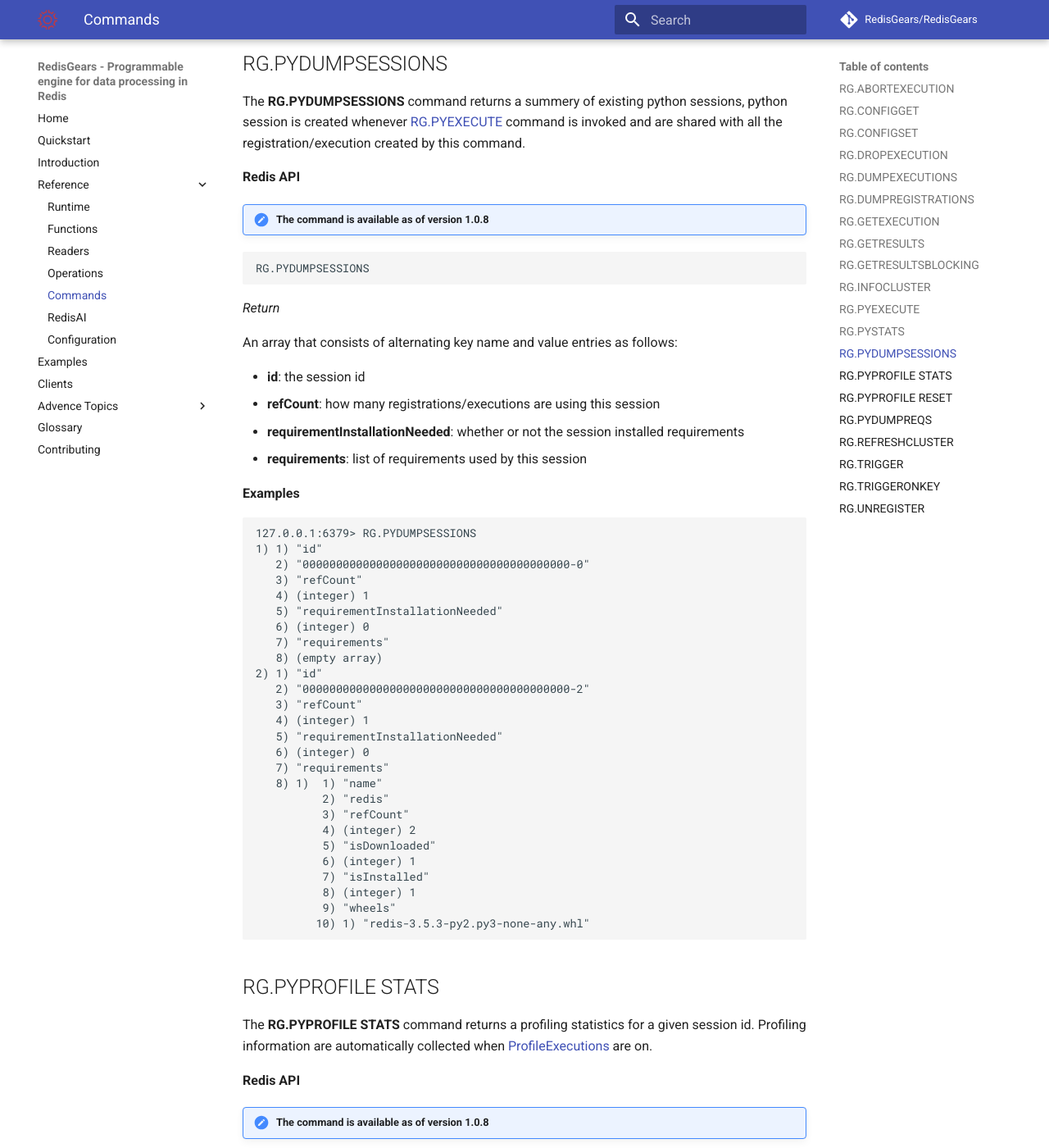
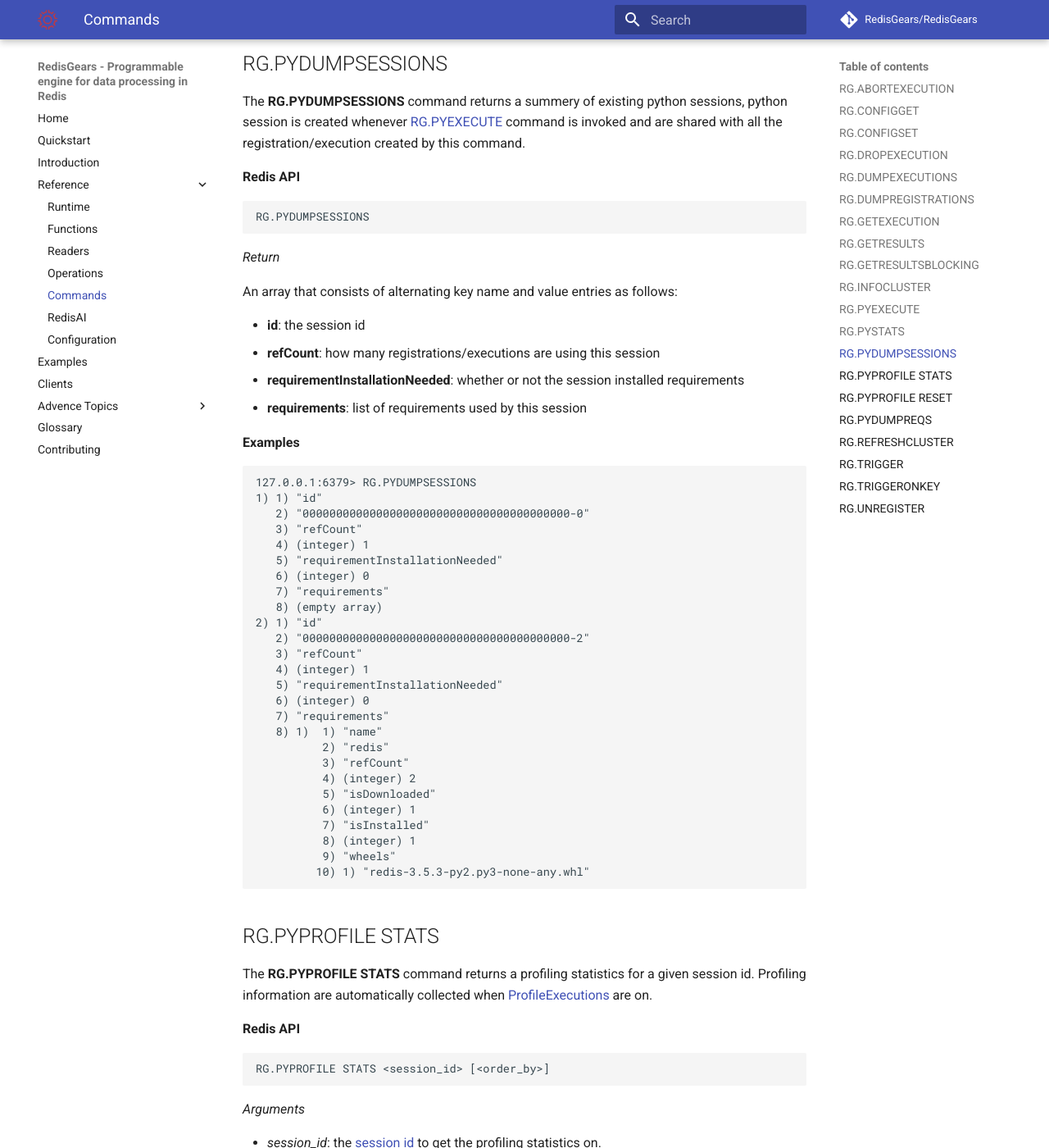
Before and after one commit to RedisGears/RedisGears, an MkDocs documentation site: the page built from docs/commands.md, in a window 1280 px wide and 1400 px high, scrolled down 12162 px. Shown: the whole window at 82% size. Built offline with MkDocs 1.6.1 and Material for MkDocs 9.7.7, drawn with Linux system fonts in a browser that asks for light colours; comment, search, counter and statistics services are not loaded; some of the changed text lies outside the part shown.

Commit message:
small doc fixes

````diff
--- a/docs/commands.md
+++ b/docs/commands.md
@@ -514,8 +514,6 @@
 
 **Redis API**
 
-!!! note "The command is available as of version 1.0.8"
-
 ```
 RG.PYDUMPSESSIONS
 ```
@@ -564,8 +562,6 @@
 The **RG.PYPROFILE STATS** command returns a profiling statistics for a given session id. Profiling information are automatically collected when [ProfileExecutions](configuration.md#profileexecutions) are on.
 
 **Redis API**
-
-!!! note "The command is available as of version 1.0.8"
 
 ```
 RG.PYPROFILE STATS <session_id> [<order_by>]
@@ -625,8 +621,6 @@
 The **RG.PYPROFILE RESET** command resets profiling statistics for a given session id.
 
 **Redis API**
-
-!!! note "The command is available as of version 1.0.8"
 
 ```
 RG.PYPROFILE RESET <session_id>
````
Also changed, not shown: docs/quickstart.md (+1 -1 lines).
